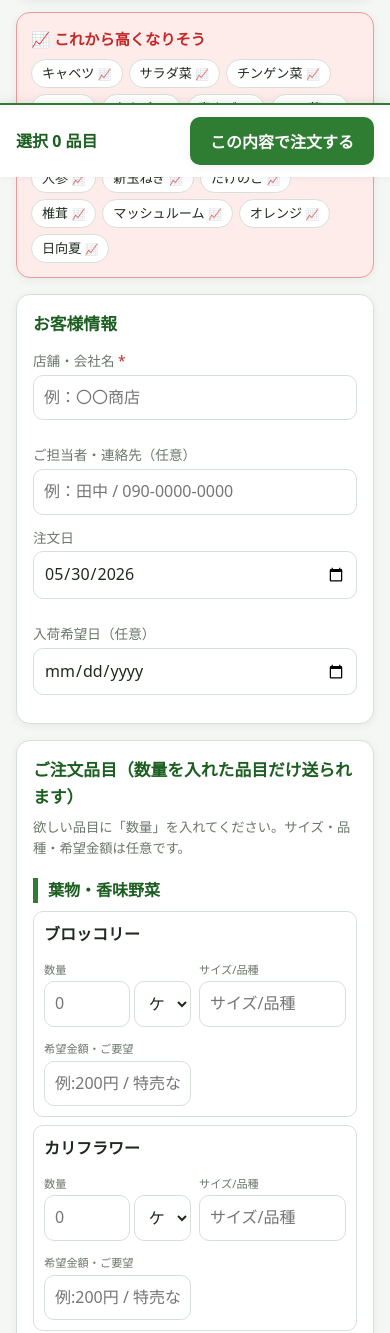
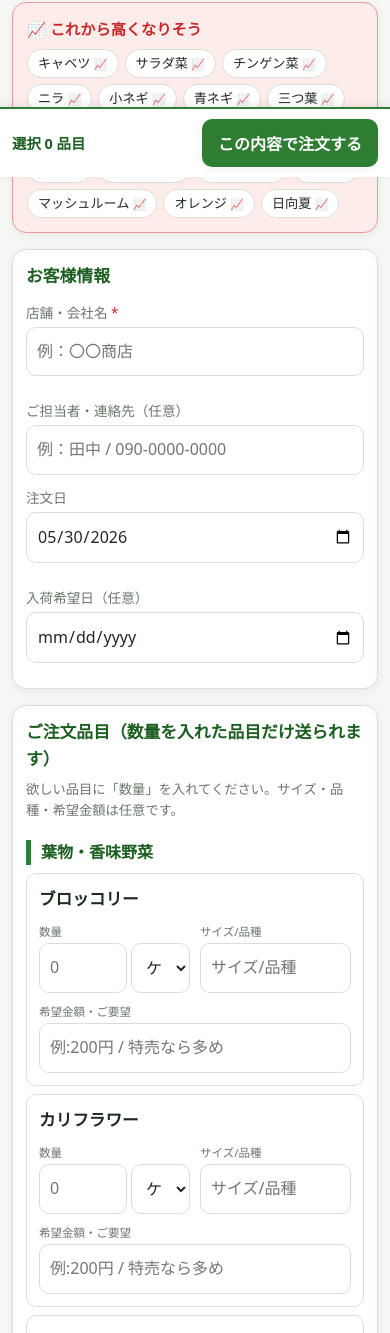
Before and after one commit to kimochiichiba-netizen/yasai-hacchu-board, a plain HTML site: page index.html in a window 390 px wide. Shown: the part 667-2000 px from the top of the page. Drawn offline with Linux system fonts and the light colour scheme.

Commit message:
改善: スマホUI最適化（商品行のスタック化・16px入力でズーム防止・管理表の横スクロール・ボタン全幅・狭幅は1列）

```diff
--- a/assets/styles.css
+++ b/assets/styles.css
@@ -138,12 +138,40 @@ table.list tr:hover { background: var(--green-light); cursor: pointer; }
 .modal-bg.show { display: flex; }
 .modal { background: #fff; border-radius: var(--radius); max-width: 760px; width: 100%; padding: 20px; }
 
-/* レスポンシブ */
-@media (max-width: 620px) {
+/* レスポンシブ（スマホ最適化） */
+@media (max-width: 640px) {
+  .wrap { padding: 12px; }
+  header.app h1 { font-size: 1.1rem; }
+  header.app .sub { font-size: 0.72rem; }
+  .card { padding: 13px; }
+
   .reco { grid-template-columns: 1fr; }
   .grid2 { grid-template-columns: 1fr; }
-  .item-row { grid-template-columns: 1fr 1fr; }
-  .item-row .name { grid-column: 1 / -1; }
+
+  /* 商品行：品名は全幅、数量とサイズを横2つ、希望・ご要望は全幅で大きく */
+  .item-row { grid-template-columns: 1fr 1fr; gap: 10px; padding: 12px; }
+  .item-row .name { grid-column: 1 / -1; font-size: 1.04rem; }
+  .item-row > div:last-child { grid-column: 1 / -1; }
+  .item-row .colhead { font-size: 0.72rem; display: block; margin-bottom: 2px; }
+
+  /* iOS等で入力時に勝手にズームしないよう16px以上に */
+  input, select, textarea { font-size: 16px; padding: 11px 10px; }
+
+  /* 管理画面の表は横スクロールで全項目見られるように */
+  table.list { display: block; overflow-x: auto; -webkit-overflow-scrolling: touch; white-space: nowrap; }
+
+  .summary-bar { padding: 10px 12px; }
+  .summary-bar .count { font-size: 0.9rem; }
+  button.btn { padding: 12px 16px; }
+  .btnbar { gap: 8px; }
+  .btnbar button.btn { flex: 1 1 auto; }
+  .modal { padding: 14px; }
+  #recoToggle { width: 100%; }
+}
+
+/* さらに狭い端末 */
+@media (max-width: 380px) {
+  .item-row { grid-template-columns: 1fr; }
 }
 
 /* 印刷（納品書・請求書PDF用） */
```
